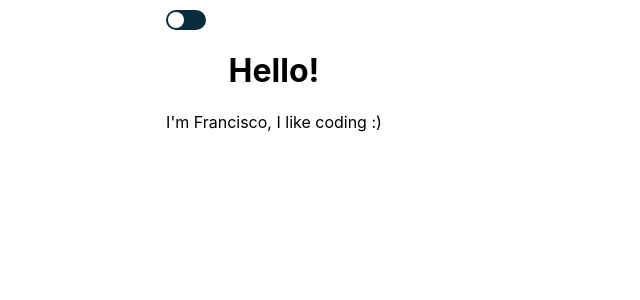
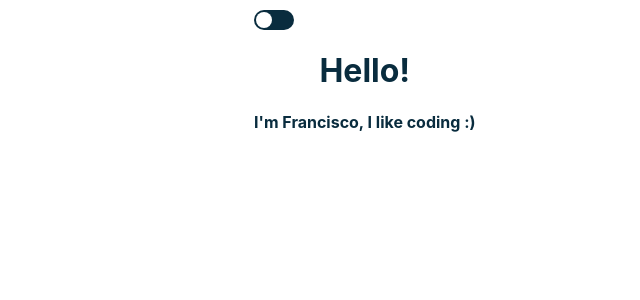
Before and after one commit to franciscoG98/portfolio, a React (Create React App) app: page / in a window 1280 px wide. Shown: the top 300 px of the page, without its empty margins (366-1006 px from the left). Built offline with nearby package versions, Linux system fonts and the light colour scheme; the HTML template or start-up script is replaced by a standard one.

Commit message:
light/dark theme working c:

```diff
--- a/src/App.js
+++ b/src/App.js
@@ -1,19 +1,13 @@
-import {useState} from 'react';
 import './App.css';
-import Welcome from './components/Welcome';
 import Theme from './components/Theme';
 
 function App() {
 
-  const [theme, setTheme] = useState(false);
-
-  // setTheme(true);
 
 
   return (
     <div className="App">
         <Theme />
-        <Welcome theme={theme}/>
     </div>
   );
 }
--- a/src/components/Theme.css
+++ b/src/components/Theme.css
@@ -2,6 +2,8 @@ body {
     margin: 0;
     padding: 0;
     display: flex;
+    justify-content: center;
+    align-items: center;
 }
 
 input[type="checkbox"] {
@@ -62,3 +64,15 @@ input[type="checkbox"]:checked ~ .check::before {
 input[type="checkbox"]:checked ~ .check::after {
     transform: translateX(0px);
 }
+
+.light{
+    font-weight: bolder;
+    color: #092c3e;
+    position: absolute;
+}
+
+.dark{
+    font-weight: bolder;
+    color: #fff;
+    position: absolute;
+}
--- a/src/components/Theme.jsx
+++ b/src/components/Theme.jsx
@@ -1,11 +1,25 @@
-import React from 'react';
+import React, { useState } from 'react';
 import './Theme.css';
 
 export default function Theme() {
+
+    const [theme, setTheme] = useState(true)
+
+    const mode = theme ? 'light' : 'dark';
+
     return (
-        <label>
-            <input type="checkbox" />
-            <span className="check"></span>
-        </label>
+        <div>
+            <label>
+                <input type="checkbox" />
+                <span className="check" id={mode} onClick={() => setTheme(!theme)}></span>
+            </label>
+
+            {/* {console.log('theme:\n', theme, '\n mode \n', mode)} */}
+
+            <div className={mode}>
+                <h1>Hello!</h1>
+                <span>I'm Francisco, I like coding :)</span>
+            </div>
+        </div>
     )
 }
--- a/src/components/Welcome.jsx
+++ /dev/null
@@ -1,23 +0,0 @@
-import './WelcomeS.css';
-
-
-const Welcome = ({ mode }) => {
-  if(!mode) {
-    return (
-      <div className="En text">
-        <h1>Hello!</h1>
-        <span>I'm Francisco, I like coding :)</span>
-      </div>
-    )
-  } else {
-    return (
-      <div className="Es text">
-        <h1>Hola!</h1>
-        <span>Soy Francisco, me gusta codear :)</span>
-    </div>
-    )
-  }
-
-}
-
-export default Welcome;
--- a/src/components/WelcomeS.css
+++ /dev/null
@@ -1,21 +0,0 @@
-.light{
-    font-weight: bolder;
-    color: #092c3e;
-
-}
-
-.dark{
-    color: #fff;
-}
-
-body {
-    margin: 0;
-    padding: 0;
-    display: flex;
-    justify-content: center;
-    align-items: center;
-}
-
-/* .text {
-    color: yellow;
-} */
```
